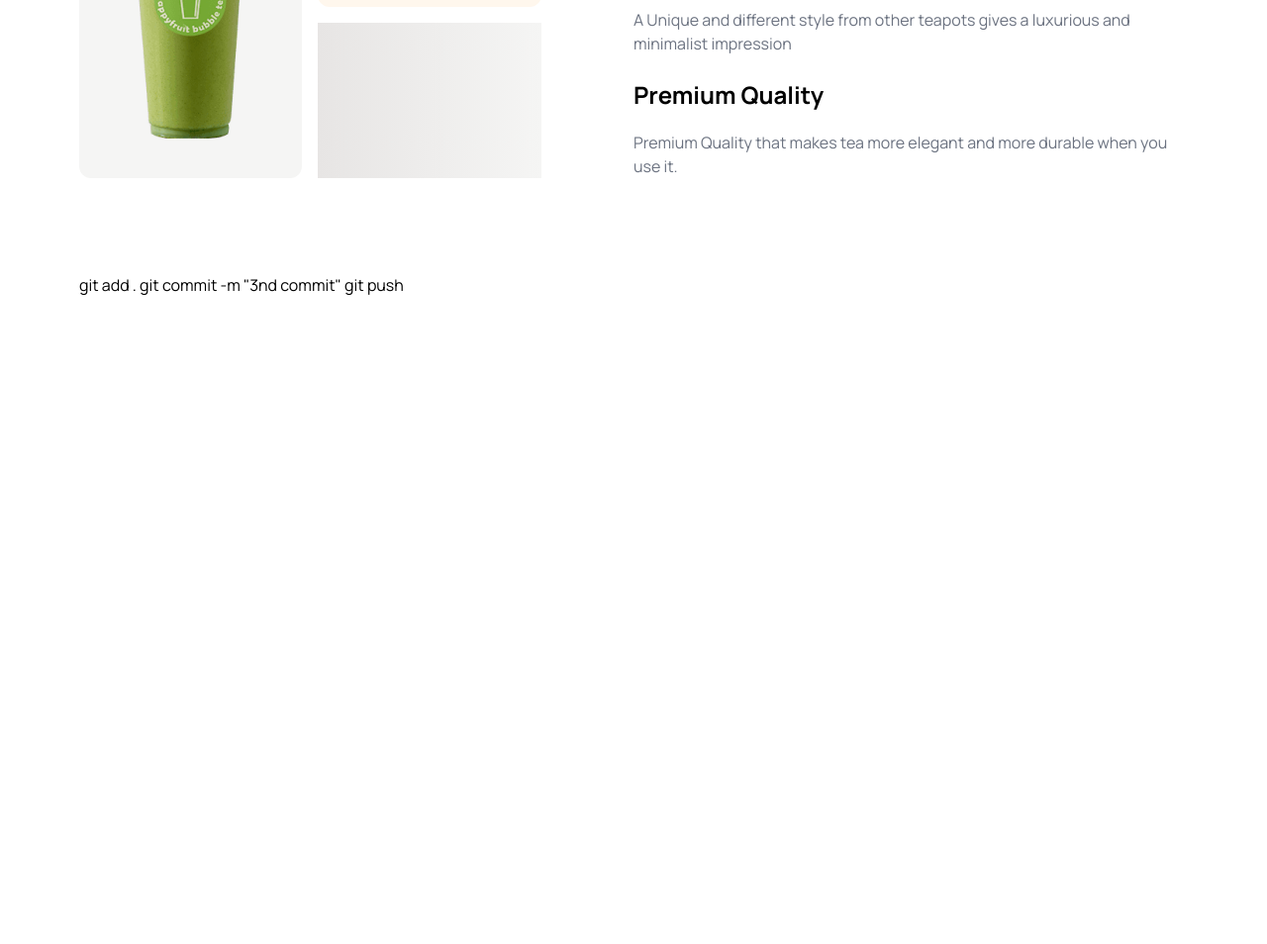
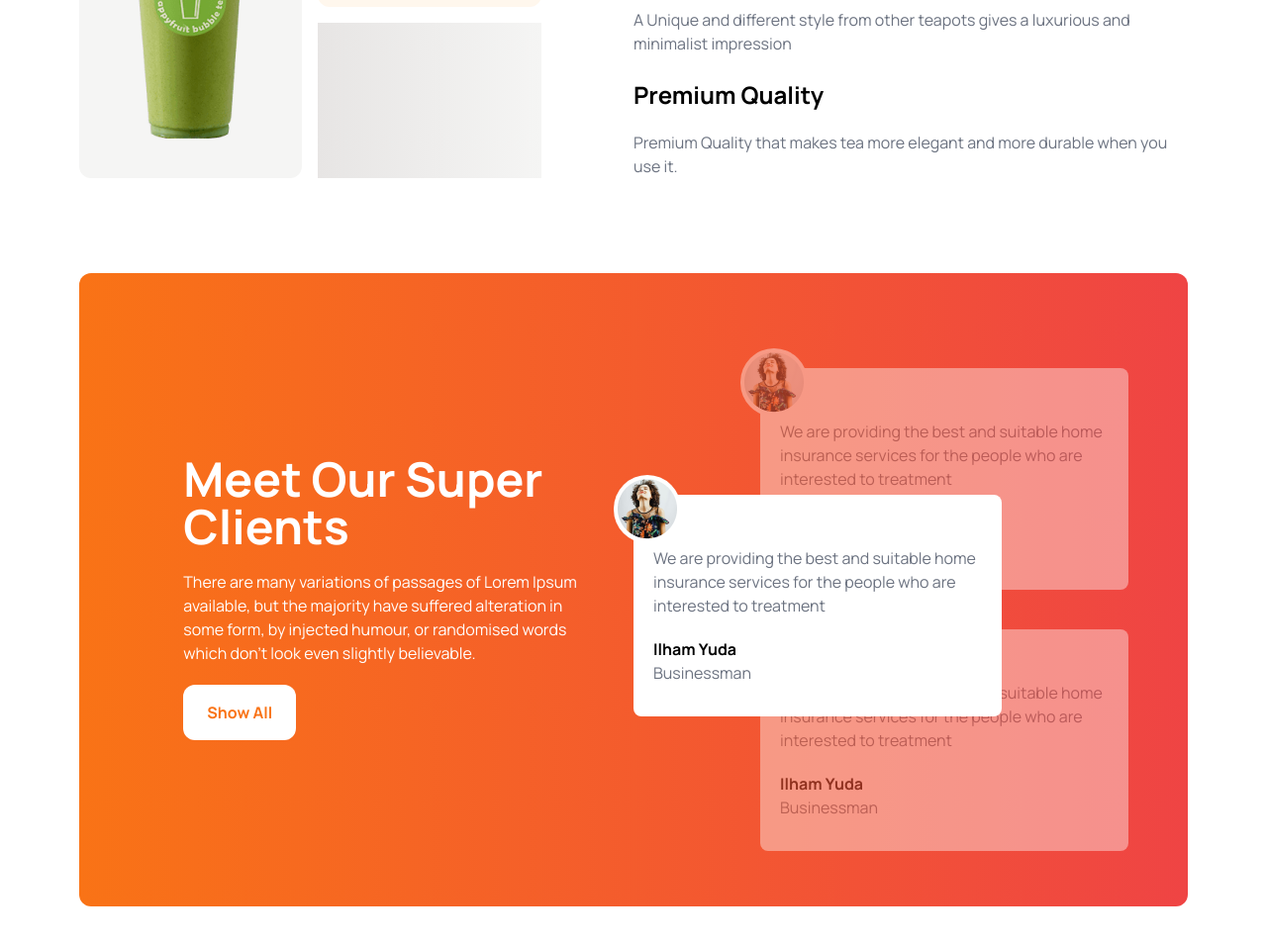
Before and after one commit to Obaidullah40/Tea-House-14, a plain HTML site: page index.html in a window 1280 px wide. Shown: the part 1676-2630 px from the top of the page at 99% size. Before the commit the page ends 1976 px from the top, so only its background shows below. Drawn offline with nearby package versions, Linux system fonts and the light colour scheme.

Commit message:
4nd commit

```diff
--- a/index.html
+++ b/index.html
@@ -119,9 +119,61 @@
                         </div>
                   </div>
             </section>
-git add .
-git commit -m "3nd commit"
-git push
+
+            <!-- Clients reviews -->
+             <section class="my-24">
+                  <div class="bg-gradient-to-r from-orange-500 to-red-500 rounded-xl grid grid-cols-1 lg:grid-cols-2 text-white px-7 md:px-16 ">
+                        <!-- text   -->
+                        <div class="flex justify-center items-center">
+                              <div class="w-5/6 ">
+                                    <h1 class="text-5xl font-bold mb-5 mt-10" >Meet Our Super Clients</h1>
+                                    <p class="mb-5">There are many variations of passages of Lorem Ipsum available, but the majority have suffered alteration in some form, by injected humour, or randomised words which don't look even slightly believable. </p>
+                                    <button class="bg-white text-orange-500 rounded-xl px-6 py-4 font-bold mb-6">Show All</button>
+                              </div>
+                        </div>
+                         <!-- reviews card  -->
+                        <div class="relative py-24">
+                        <!-- Middle card -->
+                              <div class="absolute z-10 top-44 md:top-56">
+                                    <div class="relative text-black bg-white h-56 w-full md:w-3/4 rounded-lg flex items-center px-5 pt-10">
+                                          <div class="absolute -top-5 -left-5 bg-white rounded-full p-1">
+                                                <img src="images/client.png" alt="">
+                                          </div>
+                                          <div class="">
+                                                <p class="text-gray-500 mb-5">We are providing the best and suitable home insurance services for the people who are interested to treatment</p>
+                                                <h4 class="font-bold">Ilham Yuda</h4>
+                                                <p class="text-gray-500 mb-5">Businessman</p>
+                                          </div>
+                                    </div>
+                              </div>
+
+                        <!-- top card -->
+                              <div class="opacity-40 left-8 md:left-32 relative text-black bg-white h-56 w-full md:w-3/4 rounded-lg flex items-center px-5 pt-10">
+                                    <div class="absolute -top-5 -left-5 bg-white rounded-full p-1">
+                                          <img src="images/client.png" alt="">
+                                    </div>
+                                    <div class="">
+                                          <p class="text-gray-500 mb-5">We are providing the best and suitable home insurance services for the people who are interested to treatment</p>
+                                          <h4 class="font-bold">Ilham Yuda</h4>
+                                          <p class="text-gray-500 mb-5">Businessman</p>
+                                    </div>
+                              </div>
+                        <!-- bottom card -->
+                              <div class="top-10 opacity-40 left-8 md:left-32 relative text-black bg-white h-56 w-full md:w-3/4 rounded-lg flex items-center px-5 pt-10">
+                                    <div class="absolute -top-5 -left-5 bg-white rounded-full p-1">
+                                          <img src="images/client.png" alt="">
+                                    </div>
+                                    <div class="">
+                                          <p class="text-gray-500 mb-5">We are providing the best and suitable home insurance services for the people who are interested to treatment</p>
+                                          <h4 class="font-bold">Ilham Yuda</h4>
+                                          <p class="text-gray-500 mb-5">Businessman</p>
+                                    </div>
+                              </div>
+
+                        </div>
+
+                  </div>
+             </section>
       </main>
       <footer>
 
```
